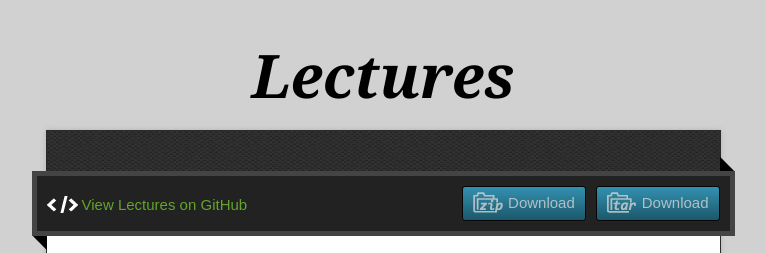
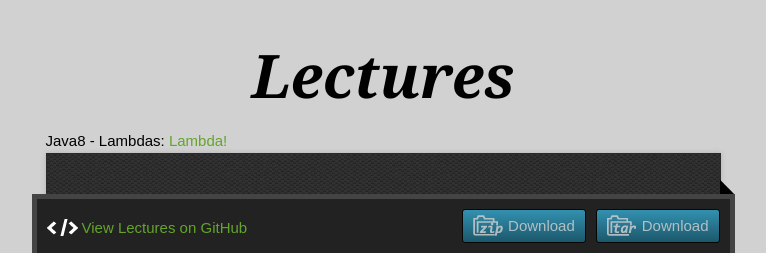
Before and after one commit to narve/lectures, a plain HTML site: page index.html in a window 1280 px wide. Shown: the top 253 px of the page, without its empty margins (257-1023 px from the left). Drawn offline with nearby package versions, Linux system fonts and the light colour scheme.

Commit message:
Update index.html

```diff
--- a/index.html
+++ b/index.html
@@ -23,6 +23,11 @@
   <div class="wrapper">
     <header>
       <h1 class="title">Lectures</h1>
+      <ul>
+        <li>
+          Java8 - Lambdas: <a href="java8-lambdas">Lambda!</a>
+        </li>
+      </ul>
     </header>
     <div id="container">
       <p class="tagline"></p>
```
